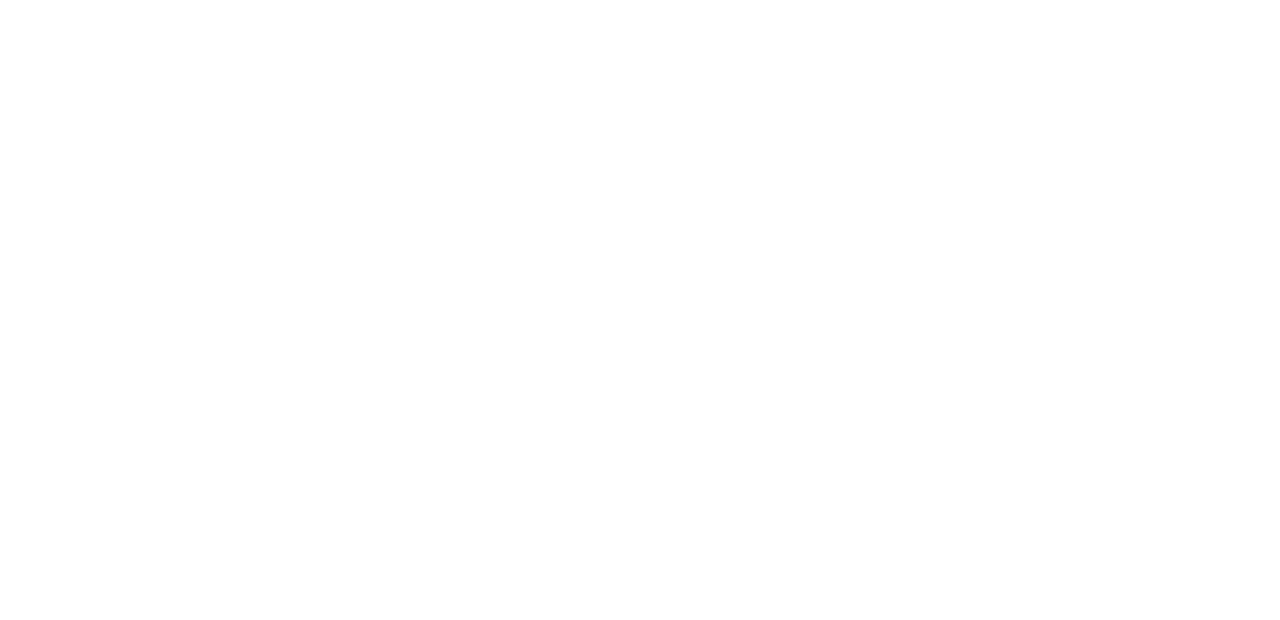
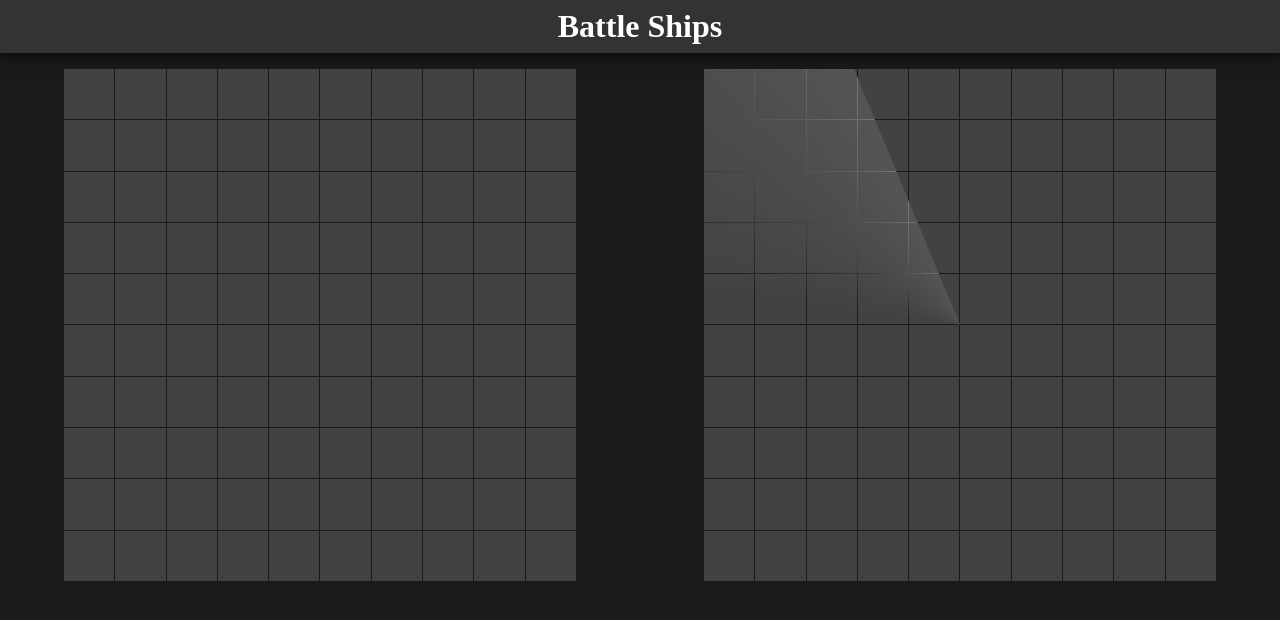
Before and after one commit to Nail003/battle-ship, a website with bundled scripts: page index.html in a window 1280 px wide. Built offline with nearby package versions, Linux system fonts and the light colour scheme.

Commit message:
feat: add gameboard DOM

```diff
--- a/css/styles.css
+++ b/css/styles.css
@@ -0,0 +1,80 @@
+* {
+    box-sizing: border-box;
+    margin: 0;
+    padding: 0;
+    color: var(--white);
+}
+
+:root {
+    --black-pure: hsl(0, 0%, 0%);
+    --black: hsl(0, 0%, 10%);
+    --grey-dark: hsl(0, 0%, 20%);
+    --grey: hsl(0, 0%, 30%);
+    --grey-glass: hsla(0, 0%, 30%, 0.8);
+    --white: hsl(100, 100%, 100%);
+    --white-glass: hsla(100, 100%, 100%, 0.4);
+    --transparent: hsla(100, 100%, 100%, 0);
+}
+
+.header__title{
+    padding: 8px;
+    text-align: center;
+    background-color: var(--grey-dark);
+    box-shadow: 0 0 16px var(--black-pure);
+}
+
+body {
+    background-color: var(--black);
+}
+
+.board-container {
+    display: flex;
+    flex-direction: row;
+    flex-wrap: wrap;
+    justify-content: space-around;
+    align-items: center;
+
+    padding: 16px 0;
+}
+
+.board {
+    display: grid;
+    width: 512px;
+    height: 512px;
+    grid-template-columns: repeat(10, 1fr);
+    gap: 1px;
+
+    position: relative;
+    overflow: hidden;
+}
+
+.scanner-background{
+    position: absolute;
+    top: 0;
+    left: 0;
+    z-index: -1;
+
+    width: 100%;
+    height: 100%;
+    border-radius: 50%;
+    scale: 1.5;
+
+    background: conic-gradient(var(--transparent) 300deg, var(--white-glass));
+
+    animation: scan 8s infinite linear;
+}
+
+.board_cell {
+    background-color: var(--grey-glass);
+}
+
+.player2-board .board_cell:hover {
+    border: 1px solid var(--white);
+}
+
+
+@keyframes scan {
+    to {
+	transform: rotate(1turn);
+    }
+}
--- a/index.html
+++ b/index.html
@@ -5,11 +5,19 @@
         <meta name="viewport" content="width=device-width, initial-scale=1.0" />
         <title>Battle Ship</title>
         <link rel="stylesheet" href="./css/styles.css" />
-        <script defer src="./modules/game_loop/gameLoop.js"></script>
+        <script
+            defer
+            type="module"
+            src="./modules/game_loop/gameLoop.js"
+        ></script>
     </head>
     <body>
-        <header></header>
-        <main></main>
+        <header>
+            <h1 class="header__title">Battle Ships</h1>
+        </header>
+        <main>
+            <div class="board-container"></div>
+        </main>
         <footer></footer>
     </body>
 </html>
--- a/modules/game_loop/gameLoop.js
+++ b/modules/game_loop/gameLoop.js
@@ -0,0 +1,3 @@
+import renderGameboard from "../gameboard_DOM/gameBoardDOM.js";
+
+renderGameboard();
--- /dev/null
+++ b/modules/gameboard_DOM/gameboardDOM.js
@@ -0,0 +1,47 @@
+export default function renderGameboard() {
+    // Get
+    const boardContainer =
+        document.getElementsByClassName("board-container")[0];
+
+    // Create Child
+    const player1Board = createGameboard();
+    const player2Board = createGameboard();
+
+    // Update Child
+    player1Board.classList.add("player1-board");
+    player2Board.classList.add("player2-board");
+
+    // Add scanner background to board
+    const scanner = document.createElement("div");
+    scanner.classList.add("scanner-background");
+    player2Board.appendChild(scanner);
+
+    // Append Child
+    boardContainer.appendChild(player1Board);
+    boardContainer.appendChild(player2Board);
+}
+
+function createGameboard() {
+    const rows = "abcdefghij".split("");
+    const border = 10;
+    // Create
+    const board = document.createElement("div");
+
+    // Update
+    board.classList.add("board");
+
+    for (const row of rows) {
+        for (let col = 0; col < border; col++) {
+            // Create Child
+            const cell = document.createElement("div");
+
+            // Update Child
+            cell.dataset.coords = `${row}${col}`;
+            cell.classList.add("board_cell");
+
+            // Append Child
+            board.appendChild(cell);
+        }
+    }
+    return board;
+}
```
